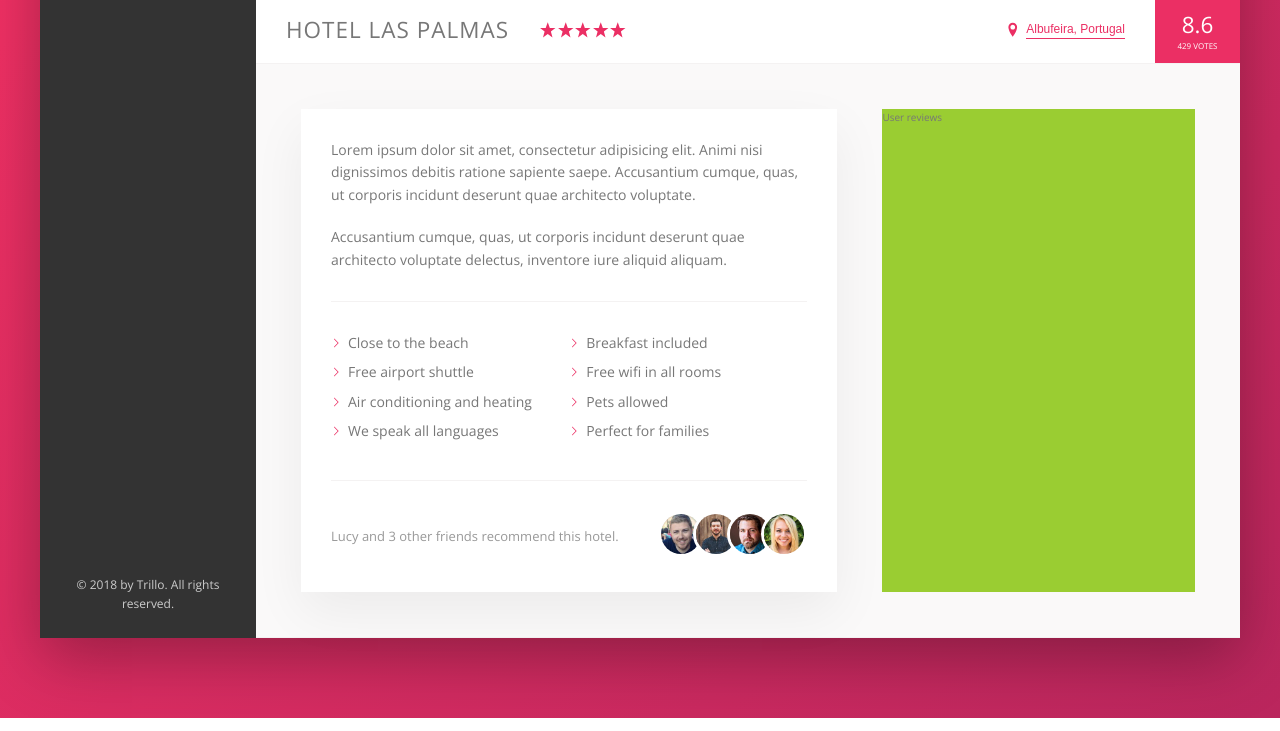
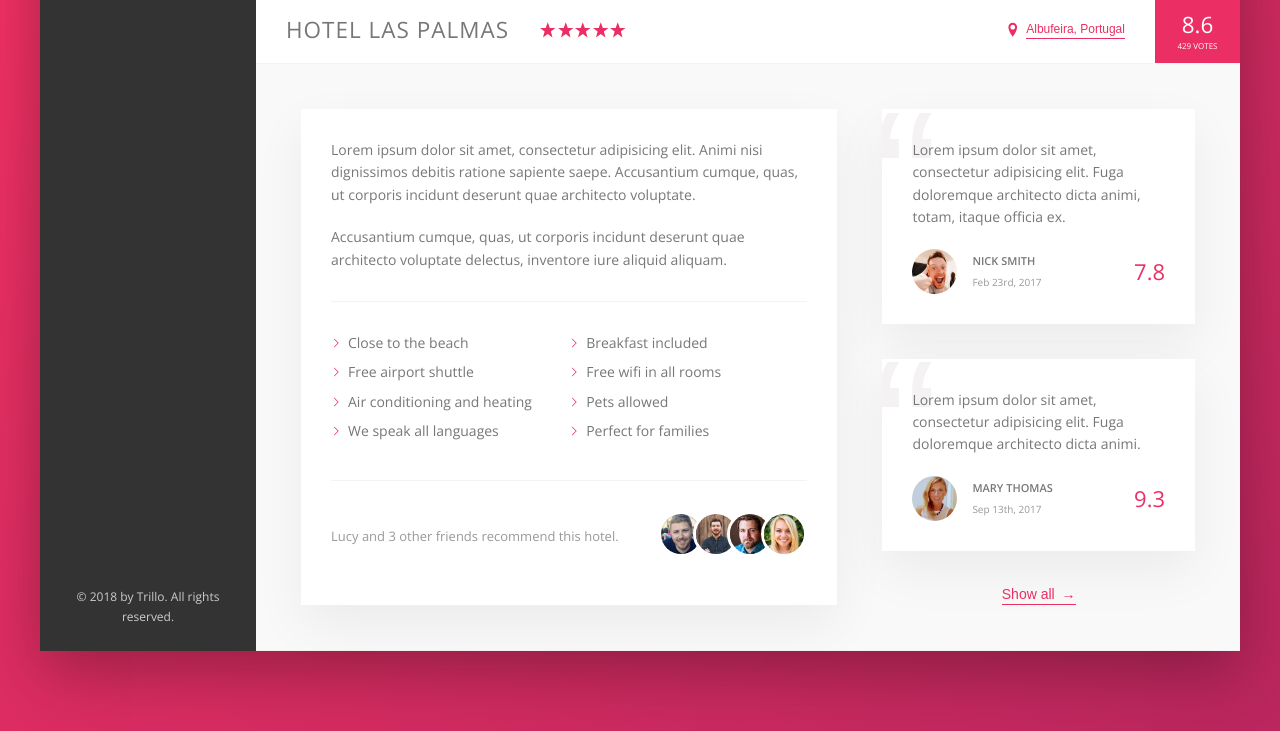
Before and after one commit to KoenCa/trello-css-course, a website: page index.html in a window 1280 px wide. Shown: the part 538-1269 px from the top of the page. Drawn offline with nearby package versions, Linux system fonts and the light colour scheme.

Commit message:
Hotel overview: user reviews

```diff
--- a/index.html
+++ b/index.html
@@ -172,7 +172,38 @@
                     </div>
 
                     <div class="user-review">
-                        User reviews
+                        <figure class="review">
+                            <blockquote class="review__text">
+                                Lorem ipsum dolor sit amet, consectetur adipisicing elit. Fuga doloremque architecto dicta animi, totam, itaque officia ex.
+                            </blockquote>
+                            <figcaption class="review__user">
+                                <img src="img/user-1.jpg" alt="User 1" class="review__photo">
+                                <div class="review__user-box">
+                                    <p class="review__user-name">Nick Smith</p>
+                                    <p class="review__user-date">Feb 23rd, 2017</p>
+                                </div>
+                                <div class="review__rating">7.8</div>
+                            </figcaption>
+                        </figure>
+
+                        <figure class="review">
+                            <blockquote class="review__text">
+                                Lorem ipsum dolor sit amet, consectetur adipisicing elit. Fuga doloremque architecto dicta animi.
+                            </blockquote>
+                            <figcaption class="review__user">
+                                <img src="img/user-2.jpg" alt="User 2" class="review__photo">
+                                <div class="review__user-box">
+                                    <p class="review__user-name">Mary Thomas</p>
+                                    <p class="review__user-date">Sep 13th, 2017</p>
+                                </div>
+                                <div class="review__rating">9.3</div>
+                            </figcaption>
+                        </figure>
+
+                        <button class="btn-inline">
+                            Show all
+                            <span>&rarr;</span>
+                        </button>
                     </div>
                 </div>
             </main>
--- a/sass/_components.scss
+++ b/sass/_components.scss
@@ -287,8 +287,17 @@
     cursor: pointer;
     transition: all .2s;
 
+    & span {
+        margin-left: 3px;
+        transition: margin-left .2s;
+    }
+
     &:hover {
         color: var(--color-grey-dark-1);
+
+        span {
+            margin-left: 8px;
+        }
     }
 
     &:focus {
@@ -388,3 +397,66 @@
         }
     }
 }
+
+////////////////////////////////////////////
+// REVIEWS
+.review {
+    background-color: #fff;
+    box-shadow: var(--shadow-light);
+    padding: 3rem;
+    margin-bottom: 3.5rem;
+    position: relative;
+    overflow: hidden;
+
+    &__text {
+        position: relative;
+        z-index: 10;
+        margin-bottom: 2rem;
+    }
+
+    &__user {
+        display: flex;
+        align-items: center;
+    }
+
+    &__photo {
+        height: 4.5rem;
+        width: 4.5rem;
+        border-radius: 50%;
+        margin-right: 1.5rem;
+    }
+
+    &__user-box {
+        margin-right: auto; // Push the review score to the right
+    }
+
+    &__user-name {
+        text-transform: uppercase;
+        font-size: 1.1rem;
+        font-weight: 600;
+        margin-bottom: .4rem;
+    }
+
+    &__user-date {
+        font-size: 1rem;
+        color: var(--color-grey-dark-3);
+    }
+
+    &__rating {
+        font-size: 2.2rem;
+        color: var(--color-primary);
+        font-weight: 300;
+    }
+
+    &::before {
+        content: '\201C'; // Quotation mark
+        position: absolute;
+        top: -2.75rem;
+        left: -1rem;
+        font-size: 20rem;
+        line-height: 1;
+        color: var(--color-grey-light-2);
+        font-family: sans-serif;
+        z-index: 1;
+    }
+}
--- a/sass/_layout.scss
+++ b/sass/_layout.scss
@@ -43,12 +43,12 @@
 .detail {
     display: flex;
     padding: 4.5rem;
+    font-size: 1.4rem;
     background-color: var(--color-grey-light-1);
     border-bottom: var(--line);
 }
 
 .description {
-    font-size: 1.4rem;
     background-color: #fff;
     box-shadow: var(--shadow-light);
     padding: 3rem;
@@ -57,6 +57,9 @@
 }
 
 .user-review {
-    background-color: yellowgreen;
     flex: 1; // Occupy remaining space
+
+    display: flex;
+    flex-direction: column;
+    align-items: center;
 }
```
Also changed, not shown: css/style.css.
